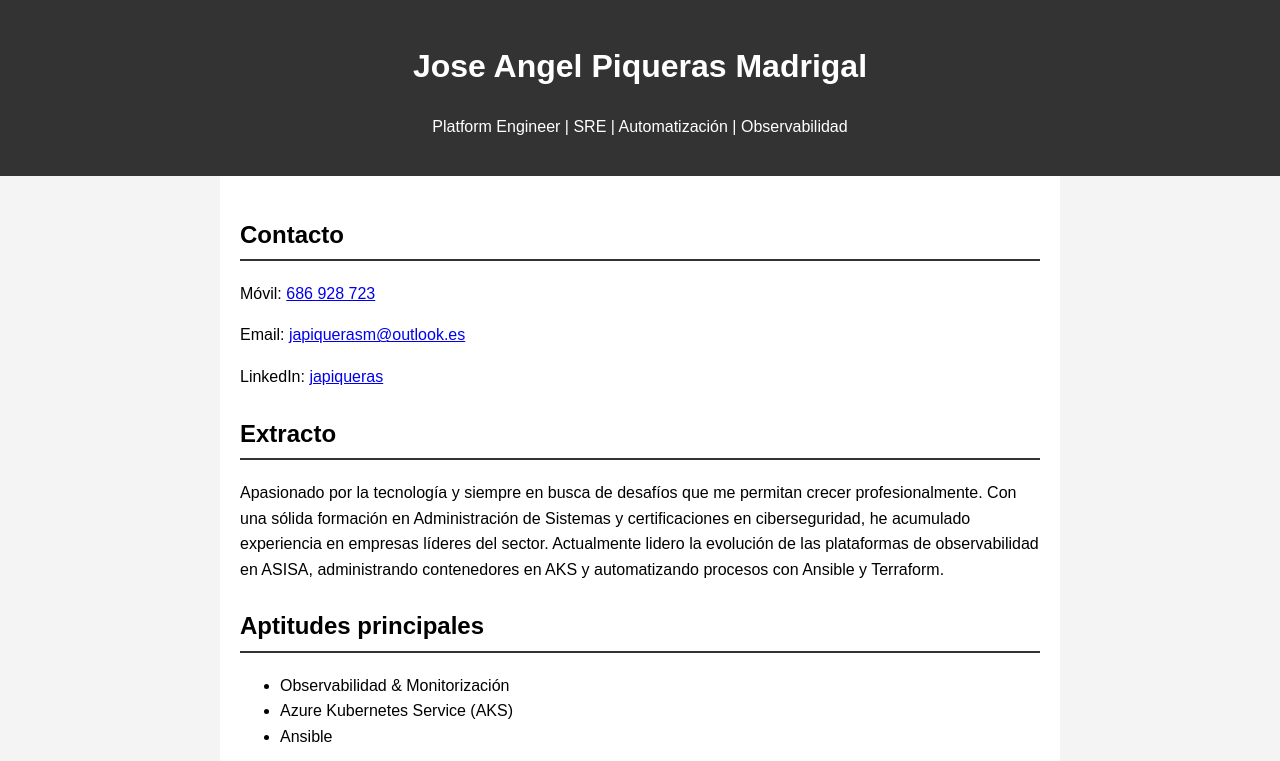
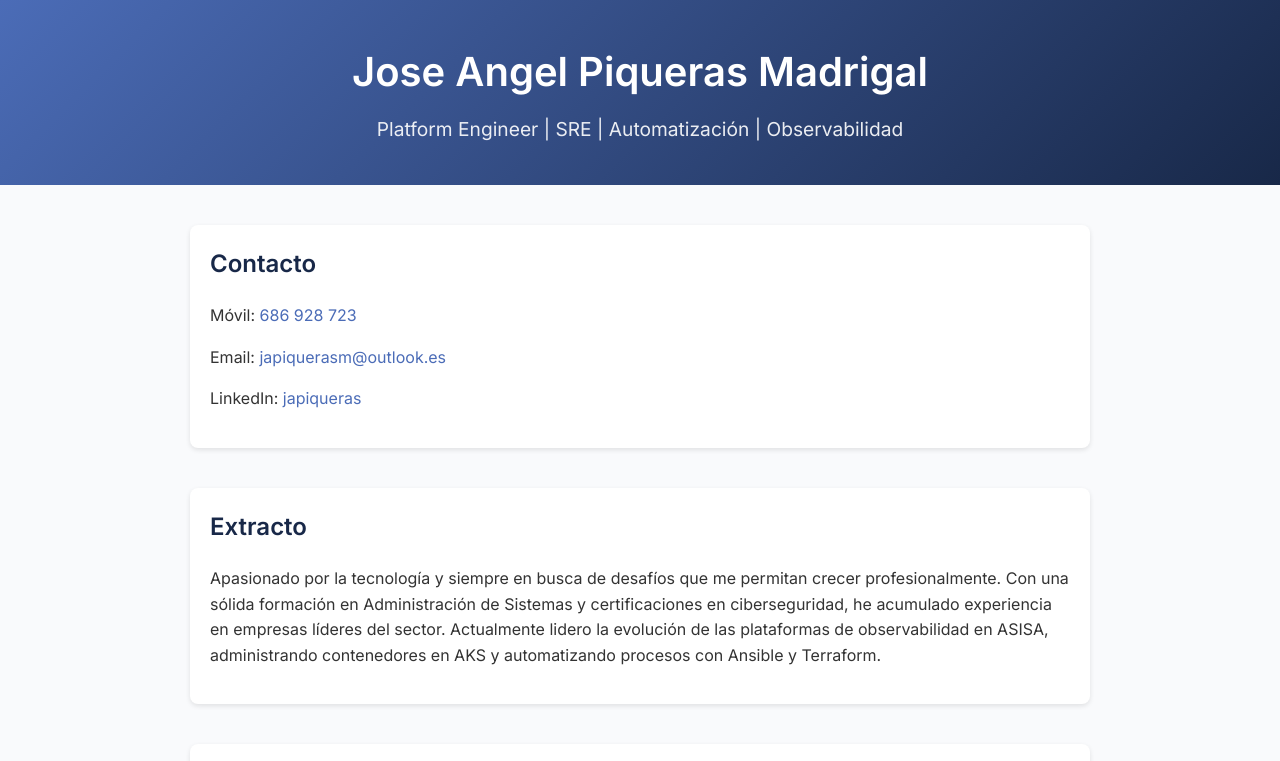
Before and after one commit to japiquerasm/japiquerasm.github.io, a plain HTML site: page index.html in a window 1280 px wide. Shown: the top 761 px of the page. Drawn offline with Linux system fonts and the light colour scheme.

Commit message:
Enhance portfolio style

```diff
--- a/index.html
+++ b/index.html
@@ -4,6 +4,9 @@
     <meta charset="UTF-8">
     <meta name="viewport" content="width=device-width, initial-scale=1.0">
     <title>Jose Angel Piqueras - Portfolio</title>
+    <link rel="preconnect" href="https://fonts.googleapis.com">
+    <link rel="preconnect" href="https://fonts.gstatic.com" crossorigin>
+    <link href="https://fonts.googleapis.com/css2?family=Inter:wght@400;600&display=swap" rel="stylesheet">
     <link rel="stylesheet" href="style.css">
 </head>
 <body>
--- a/style.css
+++ b/style.css
@@ -1,36 +1,64 @@
 body {
-    font-family: Arial, sans-serif;
+    font-family: "Inter", Arial, sans-serif;
     margin: 0;
     padding: 0;
     line-height: 1.6;
-    background: #f4f4f4;
+    background: #f9fafc;
+    color: #333;
 }
 
 header {
-    background: #333;
+    background: linear-gradient(135deg, #4b6cb7, #182848);
     color: #fff;
-    padding: 20px 0;
+    padding: 40px 0;
     text-align: center;
 }
 
+header h1 {
+    margin: 0 0 10px;
+    font-size: 2.5rem;
+    font-weight: 600;
+}
+
+header p {
+    margin: 0;
+    font-size: 1.2rem;
+    opacity: 0.9;
+}
+
 main {
-    max-width: 800px;
-    margin: auto;
+    max-width: 900px;
+    margin: 40px auto;
+    padding: 0 20px;
+}
+
+section {
     background: #fff;
+    margin-bottom: 40px;
     padding: 20px;
+    border-radius: 8px;
+    box-shadow: 0 2px 5px rgba(0, 0, 0, 0.1);
 }
 
 h2 {
-    border-bottom: 2px solid #333;
-    padding-bottom: 5px;
+    margin-top: 0;
+    color: #182848;
+    border: none;
 }
 
-section {
-    margin-bottom: 25px;
+a {
+    color: #4b6cb7;
+    text-decoration: none;
+}
+
+a:hover {
+    text-decoration: underline;
 }
 
 footer {
     text-align: center;
-    padding: 10px;
-    background: #eee;
+    padding: 20px 0;
+    background: #182848;
+    color: #fff;
+    margin-top: 40px;
 }
```
